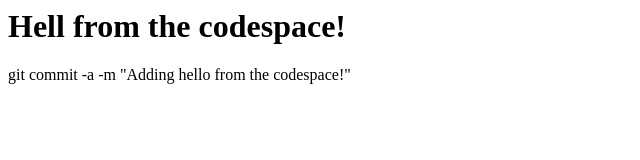
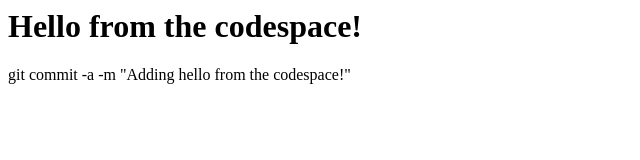
Before and after one commit to Tomatoguy1029/skills-code-with-codespaces, a plain HTML site: page index.html in a window 1280 px wide. Shown: the whole page, without its empty margins (0-640 px from the left). Drawn offline with Linux system fonts and the light colour scheme.

Commit message:
Adding hello from codespace!

```diff
--- a/index.html
+++ b/index.html
@@ -1,4 +1,4 @@
 <html>
-  <h1>Hell from the codespace!</h1>
+  <h1>Hello from the codespace!</h1>
 </html>
 git commit -a -m "Adding hello from the codespace!"
```
